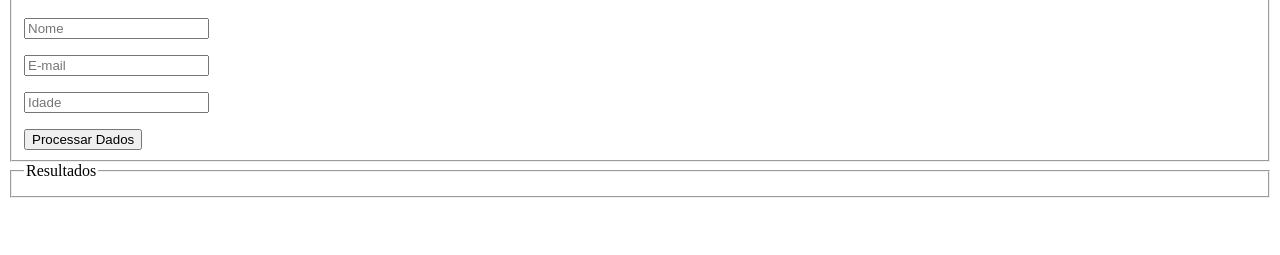
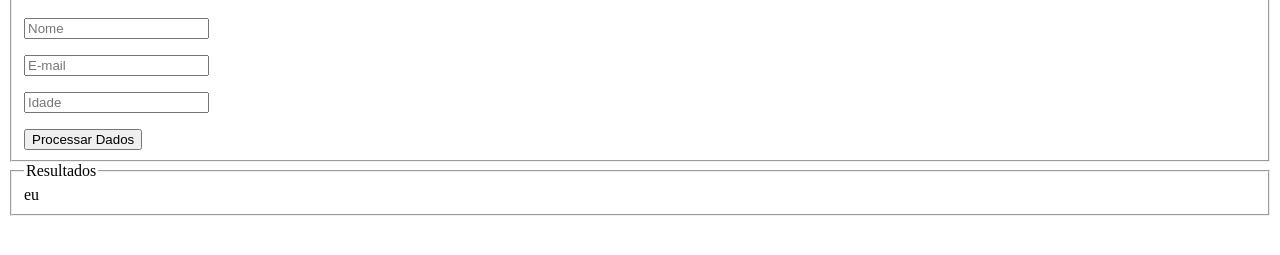
Before and after one commit to biancalopes-ads/Codigos-Aulas-Front-6N, a plain HTML site: page index.html in a window 1280 px wide. Shown: the part 101-356 px from the top of the page. Drawn offline with Linux system fonts and the light colour scheme.

Commit message:
nova versão

```diff
--- a/index.html
+++ b/index.html
@@ -20,6 +20,7 @@
     <fieldset>
         <legend>Resultados</legend>
         <div id="Resultados">
+            eu
 
         </div>
 
--- a/js/scripts.js
+++ b/js/scripts.js
@@ -7,6 +7,7 @@
 // }
 
 function proc(){
+    // comentario de git para teste de status
     console.log("Entrou na função de processamento!");
     let n = document.getElementById("nome").value;
     console.log(n);
```
